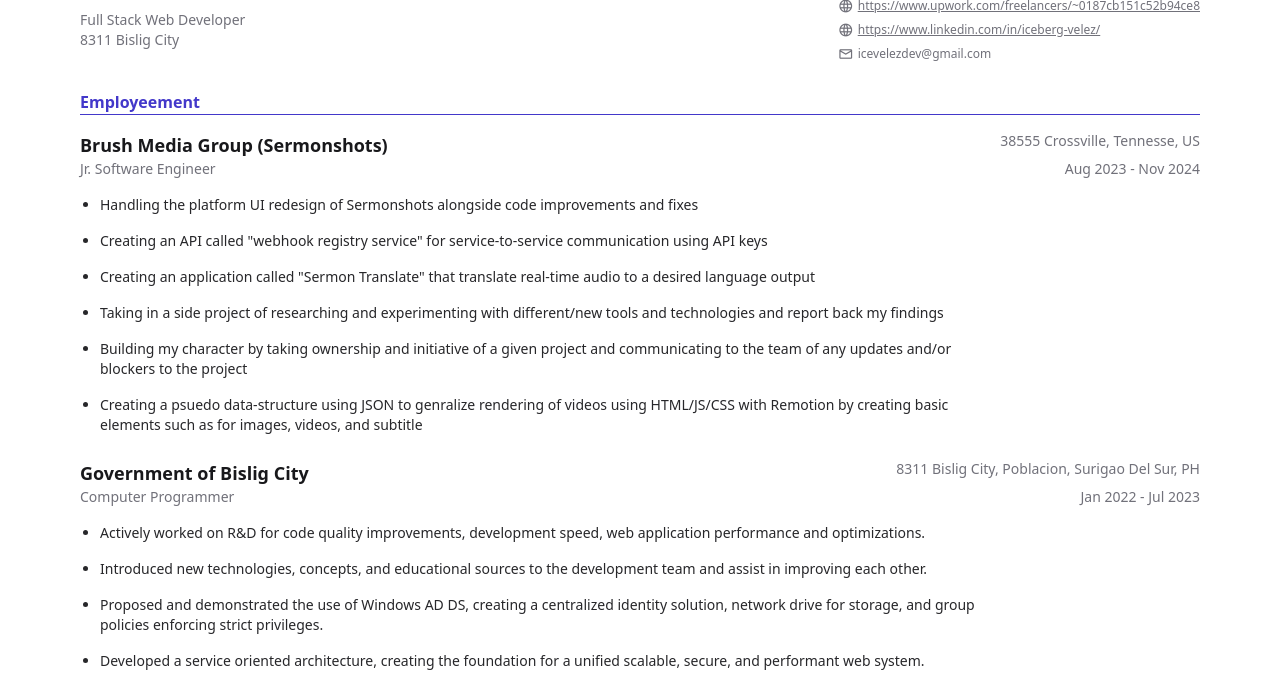
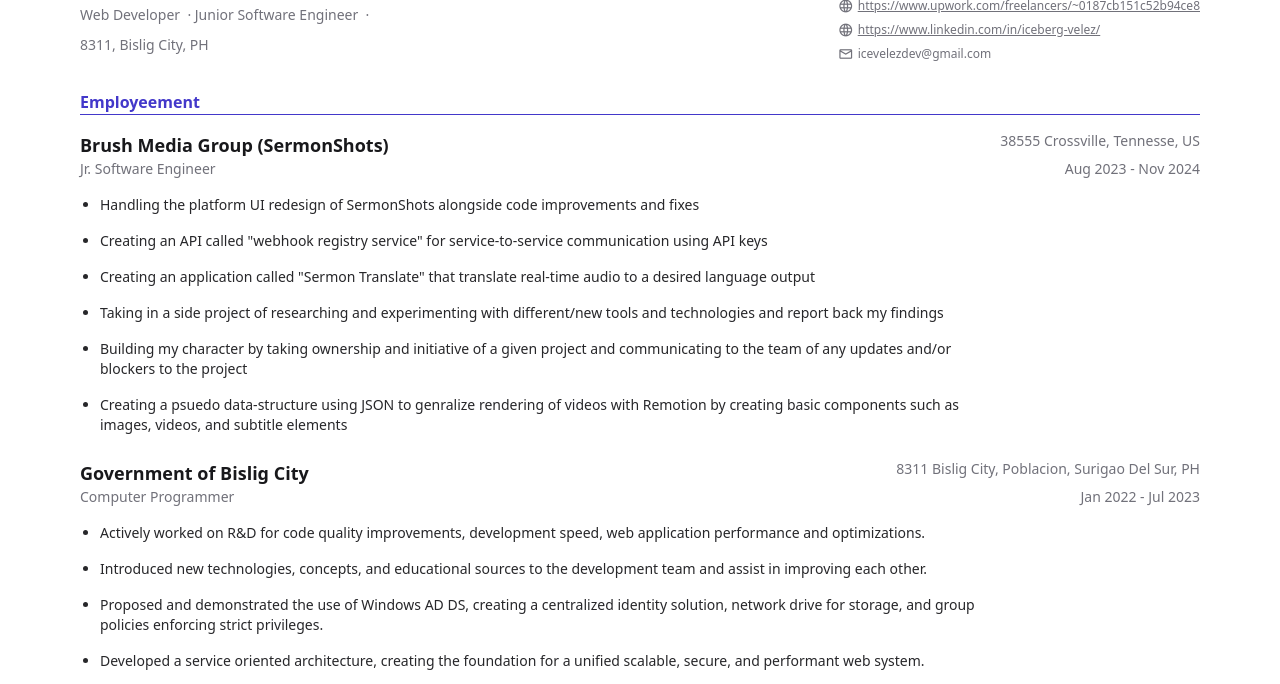
Before and after one commit to icevelez/icevelez.github.io, a plain HTML site: page index.html in a window 1280 px wide. Shown: the part 102-786 px from the top of the page. Drawn offline with nearby package versions, Linux system fonts and the light colour scheme.

Commit message:
updated resume

```diff
--- a/index.html
+++ b/index.html
@@ -19,12 +19,14 @@
 				<div class="flex flex-wrap gap-4 justify-between pt-12 pb-6">
 					<div class="grid">
 						<h1 class="text-4xl font-bold">{{ name }}</h1>
-						<div class="mt-2">
+						<div class="mt-2 flex">
 							<h4 class="text-sm text-zinc-500 dark:text-zinc-400" x-for="{{ titles }}" x-key="title">
 								<span>{{ title }}</span>
-								<span class="last:hidden">&nbsp;&nbsp;·&nbsp;&nbsp;</span>
+								<span class="">&nbsp;·&nbsp;</span>
 							</h4>
-							<h4 class="text-sm text-zinc-500 dark:text-zinc-400">{{ address }}</h4>
+						</div>
+						<div>
+							<h4 class="text-sm text-zinc-500 dark:text-zinc-500">{{ address }}</h4>
 						</div>
 					</div>
 					<div class="text-zinc-500 dark:text-zinc-400">
@@ -93,7 +95,7 @@
 									<h4 class="text-sm text-zinc-500 dark:text-zinc-400">{{ education.start }} - {{ education.end }}</h4>
 								</div>
 							</div>
-							<ul class="list-disc ml-5 md:mr-48">
+							<ul class="list-disc mt-2 ml-5 md:mr-48">
 								<li class="py-2 text-sm text-zinc-800 dark:text-zinc-300">
 									<span>{{ education.degree }}</span>
 								</li>
--- a/resume.json
+++ b/resume.json
@@ -1,7 +1,7 @@
 {
     "name" : "John Iceberg Velez",
-    "titles" : ["Full Stack Web Developer"],
-    "address" : "8311 Bislig City",
+    "titles" : ["Web Developer", "Junior Software Engineer"],
+    "address" : "8311, Bislig City, PH",
     "contacts" : {
         "github" : "https://github.com/icevelez/",
         "gitea" : null,
@@ -13,18 +13,18 @@
     },
     "employments" : [
         {
-            "organization" : "Brush Media Group (Sermonshots)",
+            "organization" : "Brush Media Group (SermonShots)",
             "address" : "38555 Crossville, Tennesse, US",
             "position" : ["Jr. Software Engineer"],
             "start" : "Aug 2023",
             "end" : "Nov 2024",
             "accomplishments" : [
-                "Handling the platform UI redesign of Sermonshots alongside code improvements and fixes",
+                "Handling the platform UI redesign of SermonShots alongside code improvements and fixes",
                 "Creating an API called \"webhook registry service\" for service-to-service communication using API keys",
                 "Creating an application called \"Sermon Translate\" that translate real-time audio to a desired language output",
                 "Taking in a side project of researching and experimenting with different/new tools and technologies and report back my findings",
                 "Building my character by taking ownership and initiative of a given project and communicating to the team of any updates and/or blockers to the project",
-                "Creating a psuedo data-structure using JSON to genralize rendering of videos using HTML/JS/CSS with Remotion by creating basic elements such as for images, videos, and subtitle"
+                "Creating a psuedo data-structure using JSON to genralize rendering of videos with Remotion by creating basic components such as images, videos, and subtitle elements"
             ]
         },
         {
@@ -62,6 +62,6 @@
         }
     ],
     "languages" : ["SQL", "PHP", "JavaScript", "TypeScript", "Python", "Go"],
-    "frameworks_and_libraries" : ["JQuery", "Svelte", "Angular", "Solid.js", "React", "Tailwind", "Express", "Fastify", "Fast API", "Wordpress", "Elementor"],
-    "infrastructure_and_tools" : ["Windows Server", "Ubuntu Server", "MySQL", "PostgreSQL", "MongoDB", "Redis", "NGINX", "Apache", "Node.js", "Playwright", "Docker", "Tmux", "Google Cloud Storage", "AWS Lambda"]
+    "frameworks_and_libraries" : ["JQuery", "Svelte", "Angular", "Nest.js", "Solid.js", "React", "Tailwind", "Express", "Fastify", "Fast API", "Wordpress", "Elementor"],
+    "infrastructure_and_tools" : ["Windows & Ubuntu Server", "MySQL", "PostgreSQL", "MongoDB", "Redis", "NGINX", "Node.js", "TypeORM", "Playwright", "Docker", "Tmux", "Google Cloud Storage", "AWS Lambda"]
 }
```
Also changed, not shown: index.css.
